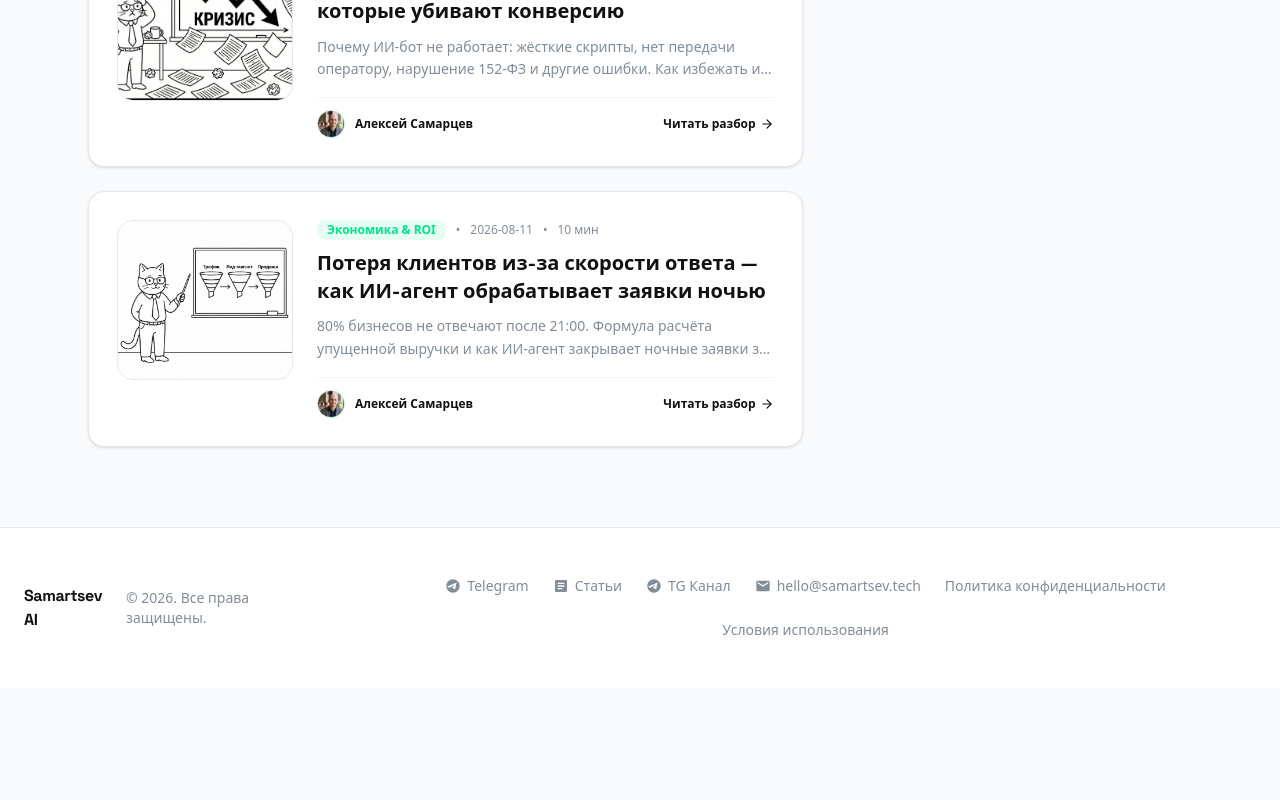
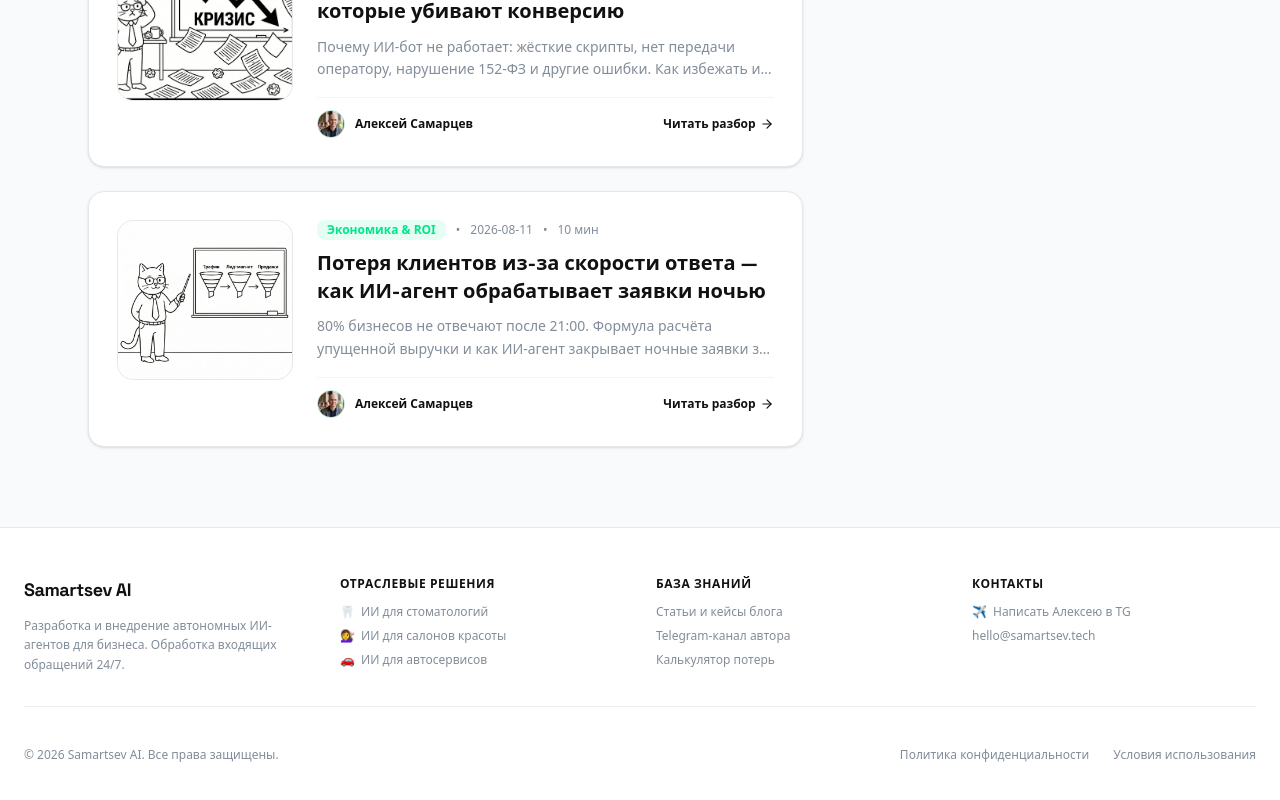
Before and after one commit to alekseysmrtsv-ai/site, a Next.js app: page /blog in a window 1280 px wide. Shown: the part 1984-2784 px from the top of the page. Before the commit the page ends 2672 px from the top, so only its background shows below. Built offline with nearby package versions, Linux system fonts and the light colour scheme.

Commit message:
feat: add hero niche pills, solutions header anchor, and footer industry links

```diff
--- a/src/components/Footer.tsx
+++ b/src/components/Footer.tsx
@@ -1,63 +1,101 @@
+import Link from "next/link";
+
 export default function Footer() {
   const year = new Date().getFullYear();
 
   return (
     <footer className="bg-surface border-t border-border py-12 px-6">
-      <div className="max-w-7xl mx-auto flex flex-col md:flex-row justify-between items-center gap-6">
-        {/* Brand */}
-        <div className="flex items-center gap-2 text-text-muted text-sm font-medium">
-          <span className="font-display font-bold text-heavy text-base tracking-tight">Samartsev AI</span>
-          <span suppressHydrationWarning>© {year}. Все права защищены.</span>
+      <div className="max-w-7xl mx-auto flex flex-col gap-10">
+        <div className="grid grid-cols-1 sm:grid-cols-2 md:grid-cols-4 gap-8 pb-8 border-b border-border/60">
+          {/* Col 1: Brand & Tagline */}
+          <div className="space-y-3 md:col-span-1">
+            <div className="flex items-center gap-2">
+              <span className="font-display font-bold text-heavy text-lg tracking-tight">Samartsev AI</span>
+            </div>
+            <p className="text-xs text-text-muted leading-relaxed">
+              Разработка и внедрение автономных ИИ-агентов для бизнеса. Обработка входящих обращений 24/7.
+            </p>
           </div>
 
-        {/* Links */}
-        <div className="flex flex-wrap justify-center gap-6 text-sm font-medium">
-          <a
-            href="https://t.me/samartsev_ai"
-            target="_blank"
-            rel="noopener noreferrer"
-            className="text-text-muted hover:text-heavy transition-colors flex items-center gap-1.5"
-          >
-            <svg className="w-4 h-4" viewBox="0 0 24 24" fill="currentColor" aria-hidden="true">
-              <path d="M12 2C6.48 2 2 6.48 2 12s4.48 10 10 10 10-4.48 10-10S17.52 2 12 2zm4.64 6.8c-.15 1.58-.8 5.42-1.13 7.19-.14.75-.42 1-.68 1.03-.58.05-1.02-.38-1.58-.75-.88-.58-1.38-.94-2.23-1.5-.99-.65-.35-1.01.22-1.59.15-.15 2.71-2.48 2.76-2.69a.24.24 0 0 0-.07-.2c-.08-.06-.19-.04-.27-.02-.11.02-1.93 1.23-5.46 3.62-.51.35-.98.52-1.4.51-.46-.01-1.35-.26-2.01-.48-.81-.27-1.45-.42-1.39-.88.03-.24.37-.48 1.02-.73 4-1.74 6.67-2.88 8-3.43 3.81-1.58 4.6-1.85 5.12-1.86.11 0 .37.03.54.17.14.12.18.28.19.4z"/>
-            </svg>
-            Telegram
+          {/* Col 2: Нишевые решения */}
+          <div className="space-y-3">
+            <span className="text-xs font-bold font-display uppercase tracking-wider text-heavy block">
+              Отраслевые решения
+            </span>
+            <ul className="space-y-2 text-xs font-medium text-text-muted">
+              <li>
+                <Link href="/med" className="hover:text-primary transition-colors flex items-center gap-1.5">
+                  <span>🦷</span> ИИ для стоматологий
+                </Link>
+              </li>
+              <li>
+                <Link href="/beauty" className="hover:text-primary transition-colors flex items-center gap-1.5">
+                  <span>💇‍♀️</span> ИИ для салонов красоты
+                </Link>
+              </li>
+              <li>
+                <Link href="/auto" className="hover:text-primary transition-colors flex items-center gap-1.5">
+                  <span>🚗</span> ИИ для автосервисов
+                </Link>
+              </li>
+            </ul>
+          </div>
+
+          {/* Col 3: Материалы */}
+          <div className="space-y-3">
+            <span className="text-xs font-bold font-display uppercase tracking-wider text-heavy block">
+              База знаний
+            </span>
+            <ul className="space-y-2 text-xs font-medium text-text-muted">
+              <li>
+                <Link href="/blog" className="hover:text-heavy transition-colors">
+                  Статьи и кейсы блога
+                </Link>
+              </li>
+              <li>
+                <a href="https://t.me/samartsev_blog" target="_blank" rel="noopener noreferrer" className="hover:text-heavy transition-colors">
+                  Telegram-канал автора
                 </a>
-          <a
-            href="/blog"
-            className="text-text-muted hover:text-heavy transition-colors flex items-center gap-1.5"
-          >
-            <svg className="w-4 h-4" viewBox="0 0 24 24" fill="currentColor" aria-hidden="true">
-              <path d="M19 3H5c-1.1 0-2 .9-2 2v14c0 1.1.9 2 2 2h14c1.1 0 2-.9 2-2V5c0-1.1-.9-2-2-2zm-5 14H7v-2h7v2zm3-4H7v-2h10v2zm0-4H7V7h10v2z"/>
-            </svg>
-            Статьи
+              </li>
+              <li>
+                <a href="/#calculator" className="hover:text-heavy transition-colors">
+                  Калькулятор потерь
                 </a>
-          <a
-            href="https://t.me/samartsev_blog"
-            target="_blank"
-            rel="noopener noreferrer"
-            className="text-text-muted hover:text-heavy transition-colors flex items-center gap-1.5"
-          >
-            <svg className="w-4 h-4" viewBox="0 0 24 24" fill="currentColor" aria-hidden="true">
-              <path d="M12 2C6.48 2 2 6.48 2 12s4.48 10 10 10 10-4.48 10-10S17.52 2 12 2zm4.64 6.8c-.15 1.58-.8 5.42-1.13 7.19-.14.75-.42 1-.68 1.03-.58.05-1.02-.38-1.58-.75-.88-.58-1.38-.94-2.23-1.5-.99-.65-.35-1.01.22-1.59.15-.15 2.71-2.48 2.76-2.69a.24.24 0 0 0-.07-.2c-.08-.06-.19-.04-.27-.02-.11.02-1.93 1.23-5.46 3.62-.51.35-.98.52-1.4.51-.46-.01-1.35-.26-2.01-.48-.81-.27-1.45-.42-1.39-.88.03-.24.37-.48 1.02-.73 4-1.74 6.67-2.88 8-3.43 3.81-1.58 4.6-1.85 5.12-1.86.11 0 .37.03.54.17.14.12.18.28.19.4z"/>
-            </svg>
-            TG Канал
+              </li>
+            </ul>
+          </div>
+
+          {/* Col 4: Контакты */}
+          <div className="space-y-3">
+            <span className="text-xs font-bold font-display uppercase tracking-wider text-heavy block">
+              Контакты
+            </span>
+            <ul className="space-y-2 text-xs font-medium text-text-muted">
+              <li>
+                <a href="https://t.me/alekseysmrtsv" target="_blank" rel="noopener noreferrer" className="hover:text-primary transition-colors flex items-center gap-1.5">
+                  <span>✈️</span> Написать Алексею в TG
                 </a>
-          <a
-            href="mailto:hello@samartsev.tech"
-            className="text-text-muted hover:text-heavy transition-colors flex items-center gap-1.5"
-          >
-            <svg className="w-4 h-4" viewBox="0 0 24 24" fill="currentColor" aria-hidden="true">
-              <path d="M20 4H4c-1.1 0-2 .9-2 2v12c0 1.1.9 2 2 2h16c1.1 0 2-.9 2-2V6c0-1.1-.9-2-2-2zm0 4l-8 5-8-5V6l8 5 8-5v2z"/>
-            </svg>
+              </li>
+              <li>
+                <a href="mailto:hello@samartsev.tech" className="hover:text-heavy transition-colors">
                   hello@samartsev.tech
                 </a>
-          <a href="/privacy" className="text-text-muted hover:text-heavy transition-colors">
+              </li>
+            </ul>
+          </div>
+        </div>
+
+        {/* Bottom bar */}
+        <div className="flex flex-col sm:flex-row justify-between items-center gap-4 text-xs text-text-muted">
+          <span suppressHydrationWarning>© {year} Samartsev AI. Все права защищены.</span>
+          <div className="flex items-center gap-6">
+            <Link href="/privacy" className="hover:text-heavy transition-colors">
               Политика конфиденциальности
-          </a>
-          <a href="/terms" className="text-text-muted hover:text-heavy transition-colors">
+            </Link>
+            <Link href="/terms" className="hover:text-heavy transition-colors">
               Условия использования
-          </a>
+            </Link>
+          </div>
         </div>
       </div>
     </footer>
--- a/src/components/Header.tsx
+++ b/src/components/Header.tsx
@@ -6,6 +6,7 @@ import { Sheet, SheetContent, SheetHeader, SheetTitle, SheetTrigger, SheetClose
 import { ThemeToggle } from "@/components/ui/ThemeToggle";
 
 const navLinks = [
+  { href: "/#niches",     label: "Решения" },
   { href: "/#services",   label: "Услуги" },
   { href: "/#cases",      label: "Кейсы" },
   { href: "/#calculator", label: "Калькулятор" },
--- a/src/components/HeroSection.tsx
+++ b/src/components/HeroSection.tsx
@@ -1,6 +1,7 @@
 "use client";
 
 import { useState } from "react";
+import Link from "next/link";
 import ChatWidget from "@/components/ChatWidget";
 import { Button } from "@/components/ui/Button";
 import { Badge } from "@/components/ui/Badge";
@@ -63,6 +64,40 @@ export default function HeroSection() {
               </Button>
             </div>
 
+            {/* Niche Pills / Ready Solutions */}
+            <div id="niches" className="flex flex-col gap-2.5 scroll-mt-28">
+              <span className="text-[11px] font-bold uppercase tracking-wider text-text-muted flex items-center gap-1.5">
+                <span className="w-1.5 h-1.5 rounded-full bg-primary animate-pulse" />
+                Готовые решения по нишам:
+              </span>
+              <div className="flex flex-wrap items-center gap-2">
+                <Link
+                  href="/med"
+                  className="inline-flex items-center gap-1.5 px-3.5 py-1.5 rounded-full text-xs font-semibold bg-surface border border-border hover:border-[#4A9EFF] hover:text-[#4A9EFF] hover:bg-[#4A9EFF]/5 transition-all shadow-subtle group"
+                >
+                  <span className="text-sm">🦷</span>
+                  <span>Стоматологии</span>
+                  <span className="text-[10px] text-text-muted group-hover:text-[#4A9EFF] transition-colors">→</span>
+                </Link>
+                <Link
+                  href="/beauty"
+                  className="inline-flex items-center gap-1.5 px-3.5 py-1.5 rounded-full text-xs font-semibold bg-surface border border-border hover:border-[#C77DFF] hover:text-[#C77DFF] hover:bg-[#C77DFF]/5 transition-all shadow-subtle group"
+                >
+                  <span className="text-sm">💇‍♀️</span>
+                  <span>Салоны красоты</span>
+                  <span className="text-[10px] text-text-muted group-hover:text-[#C77DFF] transition-colors">→</span>
+                </Link>
+                <Link
+                  href="/auto"
+                  className="inline-flex items-center gap-1.5 px-3.5 py-1.5 rounded-full text-xs font-semibold bg-surface border border-border hover:border-[#FF6B4A] hover:text-[#FF6B4A] hover:bg-[#FF6B4A]/5 transition-all shadow-subtle group"
+                >
+                  <span className="text-sm">🚗</span>
+                  <span>Автосервисы</span>
+                  <span className="text-[10px] text-text-muted group-hover:text-[#FF6B4A] transition-colors">→</span>
+                </Link>
+              </div>
+            </div>
+
             {/* Trust Bar */}
             <div className="flex flex-col gap-4">
               <span className="text-[11px] font-bold uppercase tracking-wider text-text-muted">
```
Lines whose indentation alone changed are shown as unchanged.
